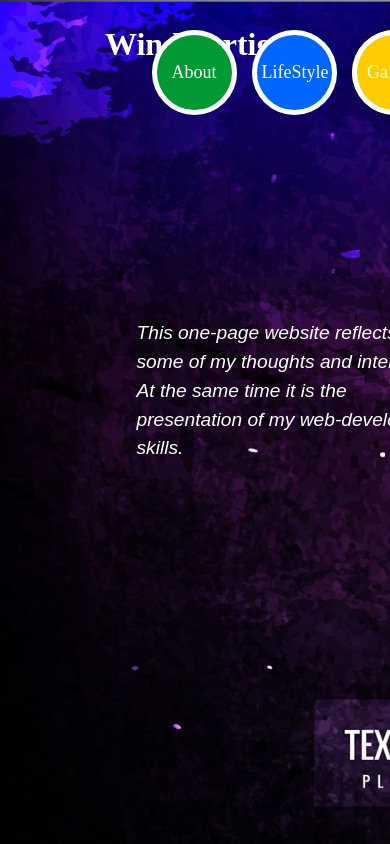
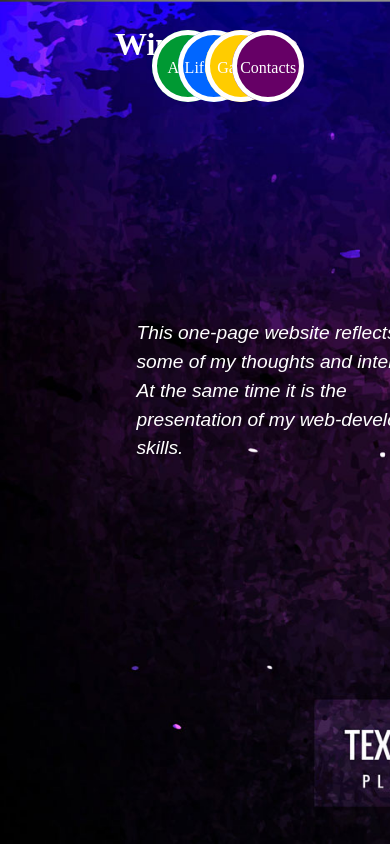
Before and after one commit to yardr/MyProject, a plain HTML site: page index.html in a window 390 px wide. Shown: the top 844 px of the page. Drawn offline with nearby package versions, Linux system fonts and the light colour scheme; some packages are replaced by stand-ins of ours; a script that the page names is missing.

Commit message:
menu container responsiveness settings

```diff
--- a/css/mystyles.css
+++ b/css/mystyles.css
@@ -1,7 +1,11 @@
+* {
+    box-sizing: border-box;
+}
 body {
     margin: 0;
     padding: 0;
 }
+
 p {
     font-family: Arial, sans-serif;
 }
@@ -35,11 +39,13 @@ p {
     transition: 1s;
     cursor: default;
 }
+
+/*меню*/
 #navigate {
     position: fixed;
     left: 35%;
     margin: auto;
-    width: 410px;
+    width: 40%;
     height: 100px;
     padding: 5px;
     top:20px;
@@ -47,42 +53,43 @@ p {
 }
 #navigate ul {
     margin: 0px;
+    padding: 0px;
     display: block;
-    padding: 0px;
-    width: 410px;
-    height: 95px;
+    width: 100%;
+    height: 90px;
 }
 
 
 
-#navigate ul li{
+#navigate li{
     list-style: none;
     display: block;
     float: left;
-    width: 90px;
+    width: 15%;
+    margin-left: 5px;
     padding: 5px;
+    height: 90px;
 
 }
 
 #navigate a {
     position: relative;
     display: block;
-    margin-left: 5px;
-    padding: 10px;
-    width: 65px;
-    height: 65px;
-    line-height:65px;
+    width: 72px;
+    height: 72px;
+    padding: 2px;
+    line-height:72px;
     border-radius: 50%;
     text-decoration: none;
     text-align: center;
-    font-size: 18px;
+    font-size: 16px;
     color: white;
     border: 1px white;
     outline-color: green;
     box-shadow:inset 0px 0px 0px 5px white;
-    transition: width 0.5s, height 0.5s;
-    -webkit-transition: width 1s, height 1s;
-    -moz-transition: width 1s, height 1s;
+    transition: width 0.3s, height 0.3s;
+    -webkit-transition: width 0.5s, height 0.5s;
+    -moz-transition: width 0.3s, height 0.3s;
 }
 #navigate a:hover {
     width: 75px;
```
